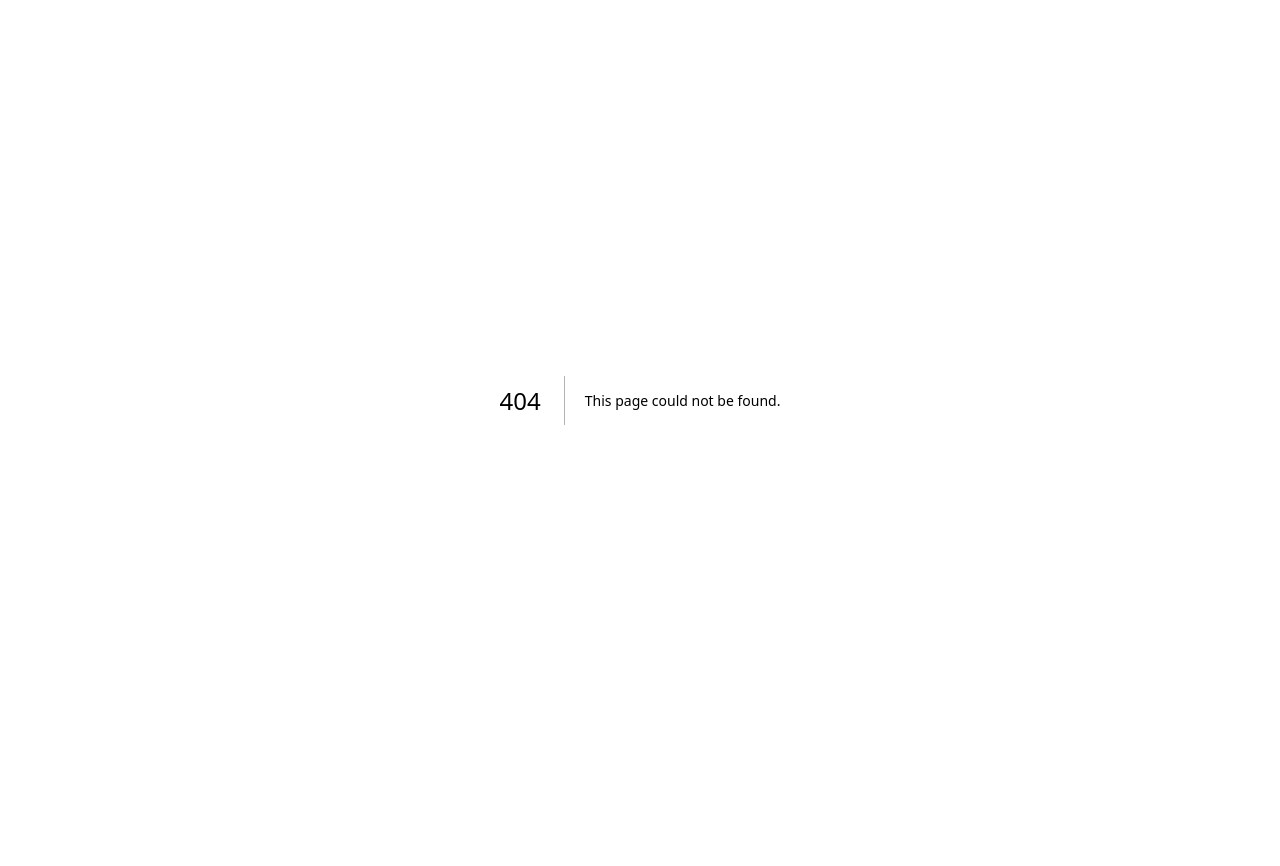
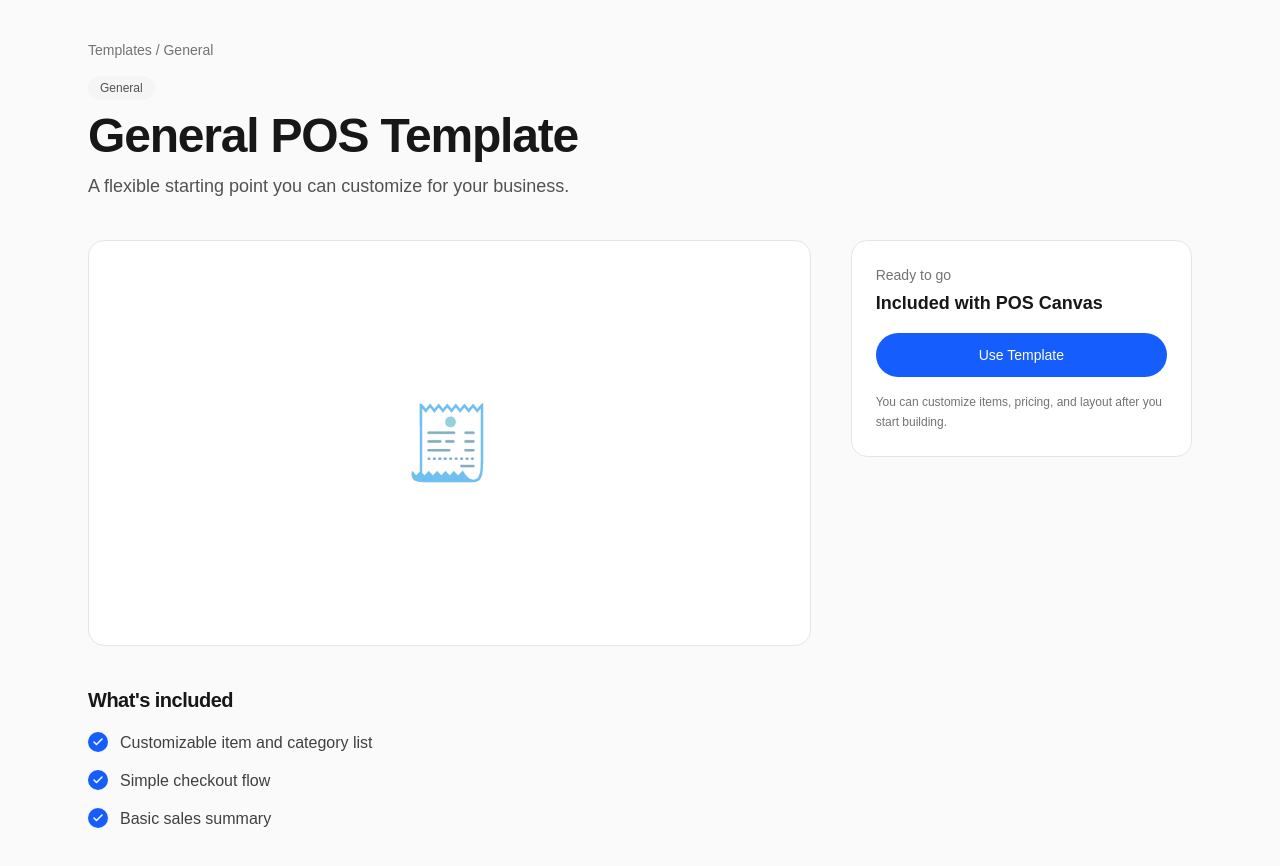
Before and after one commit to aasishjannuaj/pos-canvas, a Next.js app: page /templates/1 in a window 1280 px wide. Before the commit this address had no page. Shown: the top 866 px of the page. Before the commit the page ends 800 px from the top, so only its background shows below. Built offline with nearby package versions, Linux system fonts and the light colour scheme.

Commit message:
Add template detail page

```diff
--- /dev/null
+++ b/app/templates/[id]/page.tsx
@@ -0,0 +1,141 @@
+import PageContainer from "@/components/common/PageContainer";
+import TemplateDetailHeader from "@/components/template-detail/TemplateDetailHeader";
+import TemplatePreview from "@/components/template-detail/TemplatePreview";
+import TemplateFeatures from "@/components/template-detail/TemplateFeatures";
+import TemplateActionPanel from "@/components/template-detail/TemplateActionPanel";
+
+type TemplateDetail = {
+  icon: string;
+  name: string;
+  category: string;
+  description: string;
+  features: string[];
+};
+
+const templateDetails: Record<string, TemplateDetail> = {
+  restaurant: {
+    icon: "🍔",
+    name: "Classic Restaurant",
+    category: "Restaurant",
+    description:
+      "A complete table-service setup with menus, orders, and kitchen tickets built in.",
+    features: [
+      "Table and order management",
+      "Menu categories with modifiers",
+      "Kitchen ticket printing",
+      "Split-check support",
+    ],
+  },
+  cafe: {
+    icon: "☕",
+    name: "Cozy Cafe",
+    category: "Cafe",
+    description:
+      "A quick-service layout built for fast checkout on drinks, pastries, and loyalty perks.",
+    features: [
+      "Quick-tap drink and food menu",
+      "Loyalty and rewards tracking",
+      "Tip prompts at checkout",
+      "Daily sales summary",
+    ],
+  },
+  retail: {
+    icon: "🛍",
+    name: "Modern Retail",
+    category: "Retail",
+    description:
+      "An inventory-friendly layout designed for shelves full of products.",
+    features: [
+      "Barcode-ready product lookup",
+      "Inventory count tracking",
+      "Category and variant support",
+      "Discount and promo codes",
+    ],
+  },
+  "liquor-store": {
+    icon: "🍺",
+    name: "Liquor Store Essentials",
+    category: "Liquor Store",
+    description:
+      "Fast bottle lookups with age-check reminders built into checkout.",
+    features: [
+      "Age-verification checkout prompt",
+      "Fast bottle and case lookup",
+      "Inventory by category and size",
+      "End-of-day cash reconciliation",
+    ],
+  },
+  "food-truck": {
+    icon: "🚚",
+    name: "Street Food Truck",
+    category: "Food Truck",
+    description:
+      "A simple, fast-tap menu built for a small window and a moving line.",
+    features: [
+      "Simplified single-screen menu",
+      "Fast order-to-kitchen flow",
+      "Offline-friendly checkout",
+      "Daily sales summary",
+    ],
+  },
+  salon: {
+    icon: "💇",
+    name: "Salon & Spa",
+    category: "Salon",
+    description:
+      "Service menus with add-ons and easy tipping for appointment-based businesses.",
+    features: [
+      "Service and add-on menu",
+      "Appointment-friendly checkout",
+      "Built-in tipping prompts",
+      "Stylist or staff tracking",
+    ],
+  },
+};
+
+const defaultTemplate: TemplateDetail = {
+  icon: "🧾",
+  name: "General POS Template",
+  category: "General",
+  description:
+    "A flexible starting point you can customize for your business.",
+  features: [
+    "Customizable item and category list",
+    "Simple checkout flow",
+    "Basic sales summary",
+  ],
+};
+
+export default async function TemplateDetailPage({
+  params,
+}: {
+  params: Promise<{ id: string }>;
+}) {
+  const { id } = await params;
+  const template = templateDetails[id] ?? defaultTemplate;
+
+  return (
+    <main className="min-h-screen bg-neutral-50">
+      <PageContainer>
+        <div className="flex flex-col gap-10">
+          <TemplateDetailHeader
+            name={template.name}
+            category={template.category}
+            description={template.description}
+          />
+
+          <div className="grid grid-cols-1 gap-10 lg:grid-cols-3">
+            <div className="flex flex-col gap-10 lg:col-span-2">
+              <TemplatePreview icon={template.icon} />
+              <TemplateFeatures features={template.features} />
+            </div>
+
+            <div className="lg:col-span-1">
+              <TemplateActionPanel />
+            </div>
+          </div>
+        </div>
+      </PageContainer>
+    </main>
+  );
+}
--- /dev/null
+++ b/components/template-detail/TemplateActionPanel.tsx
@@ -0,0 +1,27 @@
+import Link from "next/link";
+
+export default function TemplateActionPanel() {
+  return (
+    <div className="flex flex-col gap-4 rounded-2xl border border-neutral-200 bg-white p-6">
+      <div className="flex flex-col gap-1">
+        <span className="text-sm font-medium text-neutral-500">
+          Ready to go
+        </span>
+        <span className="text-lg font-semibold text-neutral-900">
+          Included with POS Canvas
+        </span>
+      </div>
+
+      <Link
+        href="/pos"
+        className="w-full rounded-full bg-blue-600 px-6 py-3 text-center text-sm font-medium text-white transition-colors hover:bg-blue-700 focus-visible:outline focus-visible:outline-2 focus-visible:outline-offset-2 focus-visible:outline-blue-600"
+      >
+        Use Template
+      </Link>
+
+      <p className="text-xs leading-relaxed text-neutral-500">
+        You can customize items, pricing, and layout after you start building.
+      </p>
+    </div>
+  );
+}
--- /dev/null
+++ b/components/template-detail/TemplateDetailHeader.tsx
@@ -0,0 +1,33 @@
+type TemplateDetailHeaderProps = {
+  name: string;
+  category: string;
+  description: string;
+};
+
+export default function TemplateDetailHeader({
+  name,
+  category,
+  description,
+}: TemplateDetailHeaderProps) {
+  return (
+    <div className="flex flex-col gap-4">
+      <span className="text-sm font-medium text-neutral-500">
+        Templates / {category}
+      </span>
+
+      <div className="flex flex-col gap-3">
+        <span className="w-fit rounded-full bg-neutral-100 px-3 py-1 text-xs font-medium text-neutral-600">
+          {category}
+        </span>
+
+        <h1 className="text-4xl font-semibold tracking-tight text-neutral-900 md:text-5xl">
+          {name}
+        </h1>
+
+        <p className="max-w-2xl text-base text-neutral-600 md:text-lg">
+          {description}
+        </p>
+      </div>
+    </div>
+  );
+}
--- /dev/null
+++ b/components/template-detail/TemplateFeatures.tsx
@@ -0,0 +1,38 @@
+type TemplateFeaturesProps = {
+  features: string[];
+};
+
+export default function TemplateFeatures({ features }: TemplateFeaturesProps) {
+  return (
+    <div className="flex flex-col gap-4">
+      <h2 className="text-xl font-semibold tracking-tight text-neutral-900">
+        What&apos;s included
+      </h2>
+
+      <ul className="flex flex-col gap-3">
+        {features.map((feature) => (
+          <li key={feature} className="flex items-start gap-3">
+            <span className="mt-0.5 flex h-5 w-5 flex-none items-center justify-center rounded-full bg-blue-600 text-white">
+              <svg
+                xmlns="http://www.w3.org/2000/svg"
+                viewBox="0 0 24 24"
+                fill="none"
+                stroke="currentColor"
+                strokeWidth={3}
+                strokeLinecap="round"
+                strokeLinejoin="round"
+                className="h-3 w-3"
+              >
+                <polyline points="20 6 9 17 4 12" />
+              </svg>
+            </span>
+
+            <span className="text-sm leading-relaxed text-neutral-700 md:text-base">
+              {feature}
+            </span>
+          </li>
+        ))}
+      </ul>
+    </div>
+  );
+}
--- /dev/null
+++ b/components/template-detail/TemplatePreview.tsx
@@ -0,0 +1,11 @@
+type TemplatePreviewProps = {
+  icon: string;
+};
+
+export default function TemplatePreview({ icon }: TemplatePreviewProps) {
+  return (
+    <div className="flex aspect-video w-full items-center justify-center rounded-2xl border border-neutral-200 bg-white">
+      <span className="text-7xl">{icon}</span>
+    </div>
+  );
+}
```
Also changed, not shown: app/home/page.tsx (deleted), app/templates/page.tsx (line endings or trailing spaces), 2 other files (tests, documents, lock files or other folders).
